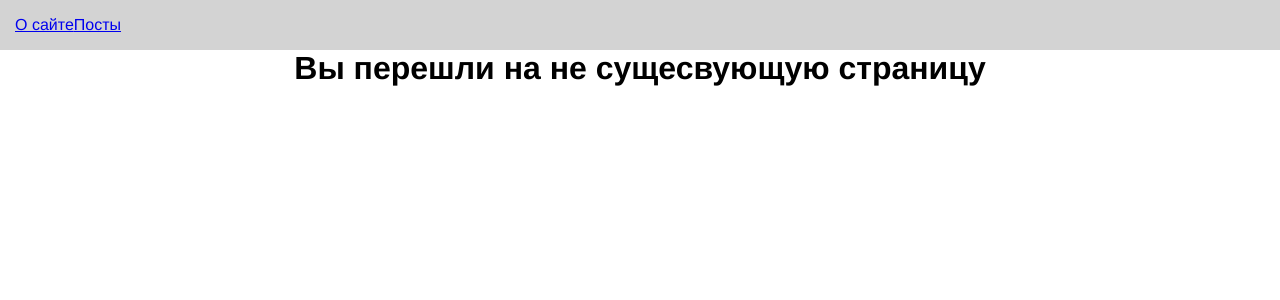
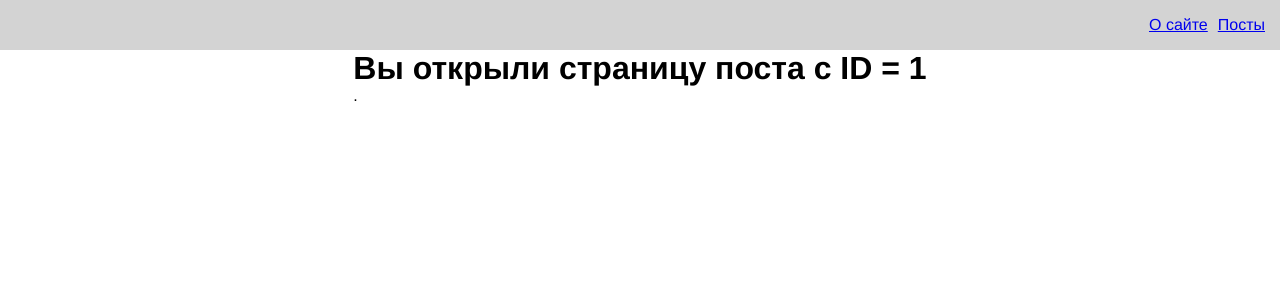
Before and after one commit to iShangareev/react-blog, a React (Create React App) app: page /posts/1 in a window 1280 px wide. Shown: the top 300 px of the page. Built offline with nearby package versions, Linux system fonts and the light colour scheme; no server answers.

Commit message:
Динамическая навигация useNavigate, useParams

```diff
--- a/src/API/PostService.js
+++ b/src/API/PostService.js
@@ -10,4 +10,9 @@ export default class PostsService {
     })
     return response
   }
+
+  static  async getByID(id) {
+    const response = await axios.get('https://jsonplaceholder.typicode.com/posts/' + id)
+    return response
+  }
 }
--- a/src/components/AppRouter.jsx
+++ b/src/components/AppRouter.jsx
@@ -4,13 +4,15 @@ import {  Routes, Route } from 'react-router-dom';
 import About from '../pages/About';
 import Posts from '../pages/Posts';
 import Error from '../pages/Error';
+import PostIdPages from '../pages/PostIdPages';
 
 const AppRouter = () => {
   return (
     <Routes>
       <Route path='*' element={<Error/>}/>
       <Route path='/about' element={<About/>}/>
-      <Route path='/posts' element={<Posts/>}/>
+      <Route exact path='/posts/:id' element={<PostIdPages/>}/>
+      <Route exact path='/posts' element={<Posts/>}/>
     </Routes>
   );
 };
--- a/src/components/PostItem.jsx
+++ b/src/components/PostItem.jsx
@@ -1,7 +1,10 @@
 import React from 'react';
 import MyButton from './UI/button/MyButton';
+import { useNavigate } from 'react-router-dom';
 
 const PostItem = (props) => {
+  const router = useNavigate()
+
   return (
     <div className="post">
       <div className="post__content">
@@ -11,6 +14,7 @@ const PostItem = (props) => {
         </div>
       </div>
       <div className="post__btns">
+        <MyButton onClick={() => router(`/posts/${props.post.id}`)}>Открыть</MyButton>
         <MyButton onClick={() => props.remove(props.post)}>Удалить</MyButton>
       </div>
     </div>
--- /dev/null
+++ b/src/pages/PostIdPages.jsx
@@ -0,0 +1,29 @@
+import React, { useEffect, useState } from 'react';
+import { useParams } from 'react-router-dom';
+import { useFetching } from '../hooks/useFetching';
+import PostsService from '../API/PostService';
+import Loader from '../components/UI/Loader/Loader';
+
+const PostIdPages = () => {
+  const params = useParams()
+  const [post, setPost] = useState({});
+  const [fecthPostById, isLoading, error] = useFetching(async () => {
+    const response = await PostsService.getByID(params.id)
+    setPost(response.data)
+  })
+
+  useEffect(() => {
+    fecthPostById()
+  }, [])
+
+  return (
+    <div>
+      <h1>Вы открыли страницу поста с ID = {params.id}</h1>
+      {isLoading
+        ? <Loader/>
+        : <div>{post.id}.{post.title}</div>}
+    </div>
+  );
+};
+
+export default PostIdPages;
--- a/src/styles/App.css
+++ b/src/styles/App.css
@@ -22,6 +22,16 @@
   padding: 15px;
   border: 3px solid teal;
   margin-top: 15px;
+  border-radius: 4px;
+}
+
+.post__btns {
+  display: flex;
+  gap: 5px;
+}
+
+button {
+  border-radius: 4px;
 }
 
 .post-enter {
@@ -42,11 +52,13 @@
 .page__wrapper {
   margin-top: 30px;
   display: flex;
+  gap: 4px;
 }
 
 .page {
   padding: 10px;
   border: 1px solid teal;
+  border-radius: 4px;
   cursor: pointer;
 }
 
@@ -64,6 +76,8 @@
   background-color: lightgray;
 }
 
-.navbar-links {
+.navbar__links {
+  display: flex;
+  gap: 10px;
   margin-left: auto;
 }
```
